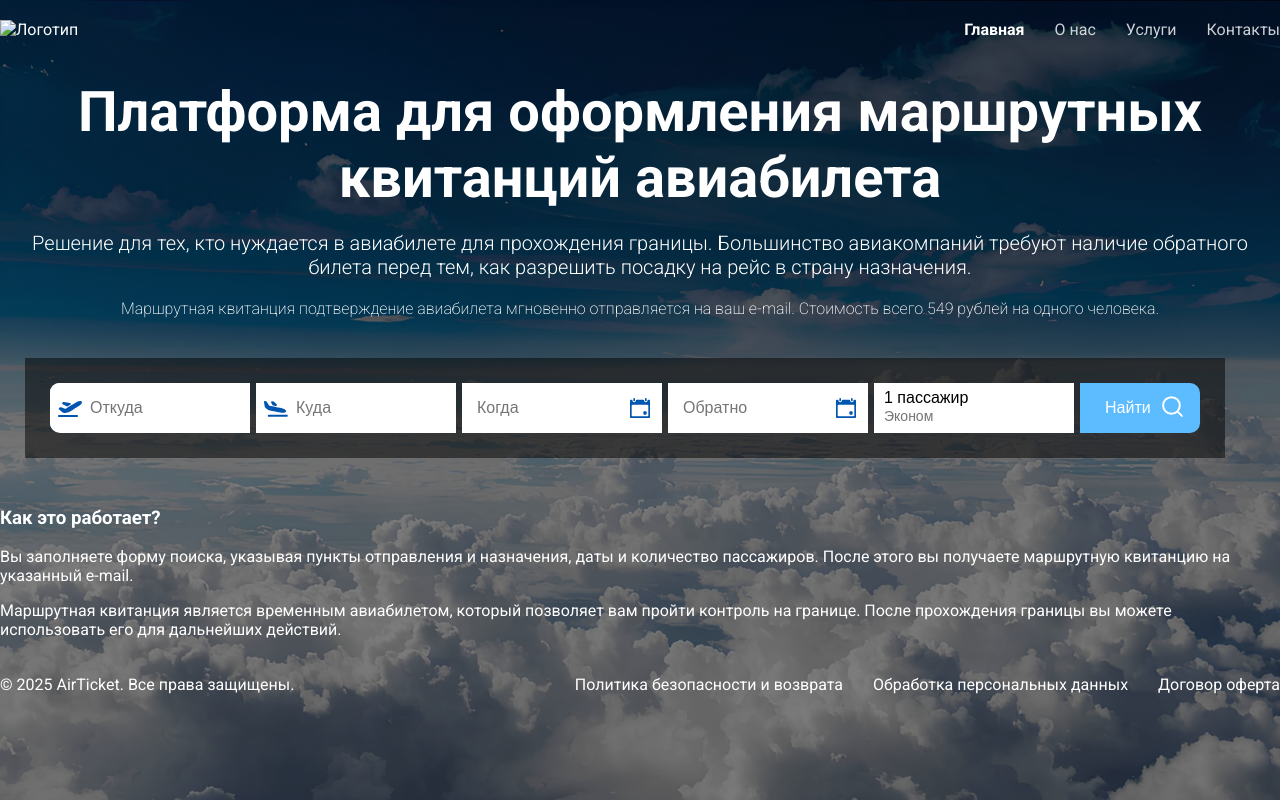
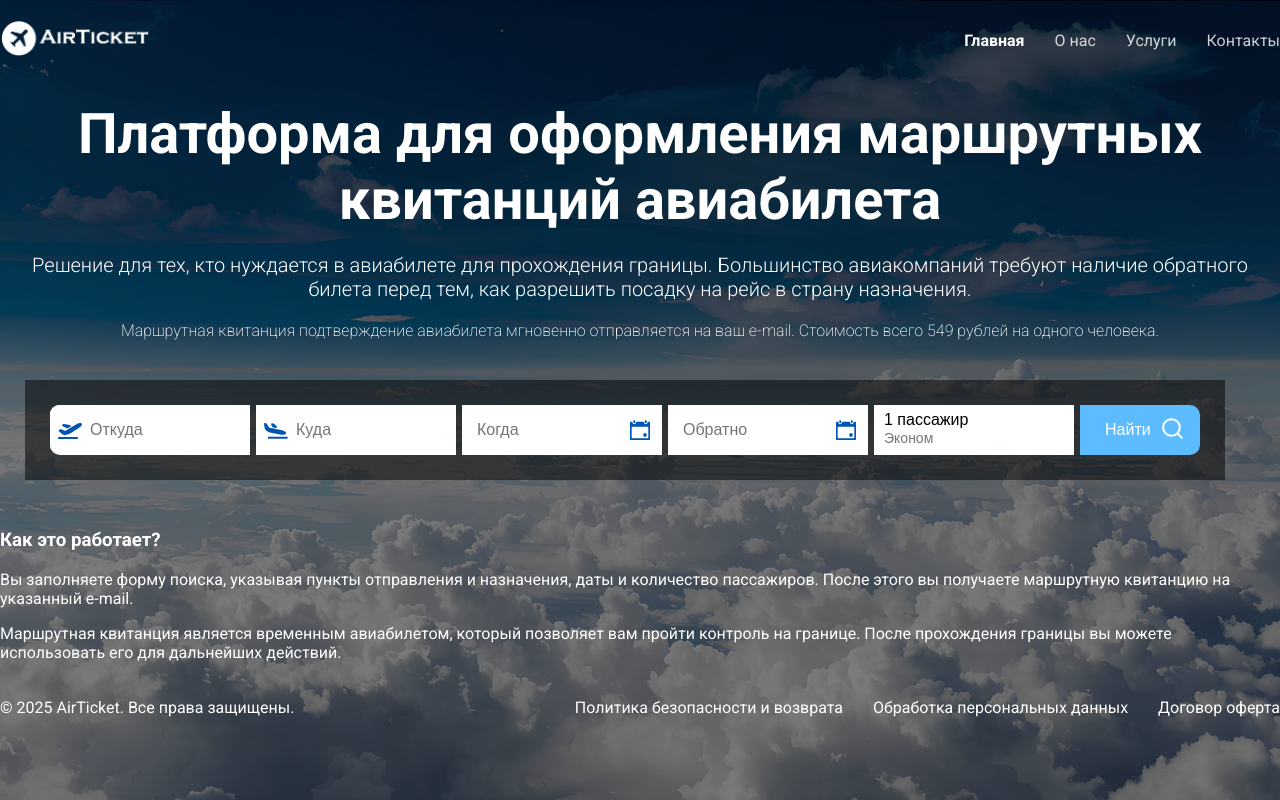
Before and after one commit to ara9002/faketicket, a plain HTML site: page index.html in a window 1280 px wide. Shown: the top 800 px of the page. Drawn offline with nearby package versions, Linux system fonts and the light colour scheme; the site is published under a folder, as on GitHub Pages, so addresses that start at the root find nothing.

Commit message:
Update index.html

```diff
--- a/index.html
+++ b/index.html
@@ -17,7 +17,7 @@
   <!-- header nav -->
   <header сlass="header">
       <div class="container">
-        <a href="#" class="log"><img src="/img/logo.png" alt="Логотип" class="logo"></a>
+        <a href="#" class="log"><img src="img/logo.png" alt="Логотип" class="logo"></a>
           <nav class="header-nav">
               <ul class="nav-list" >
                 <li class="nav-item"><a class="active" href="/index.html">Главная</a></li>
```
